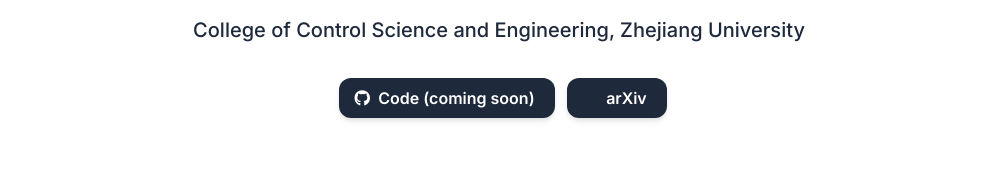
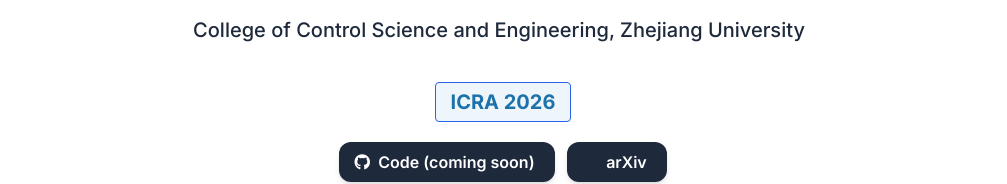
Before and after one commit to zhaofangguo/racing_mppi, a plain HTML site: page index.html in a window 1280 px wide. Shown: the part 349-533 px from the top of the page, without its empty margins (137-1144 px from the left). Drawn offline with nearby package versions, Linux system fonts and the light colour scheme; some icons are missing.

Commit message:
updated conf

```diff
--- a/index.html
+++ b/index.html
@@ -100,6 +100,12 @@
 
                   <div class="is-size-5 publication-authors">
                     <span class="author-block">College of Control Science and Engineering, Zhejiang University<br></span>
+                  </div>
+
+                  <div class="column has-text-centered">
+                    <span class="tag is-info is-large is-light" style="font-weight: bold; border: 1px solid #2563eb;">
+                      ICRA 2026
+                    </span>
                   </div>
 
                   <!-- <div class="column has-text-centered">
```
